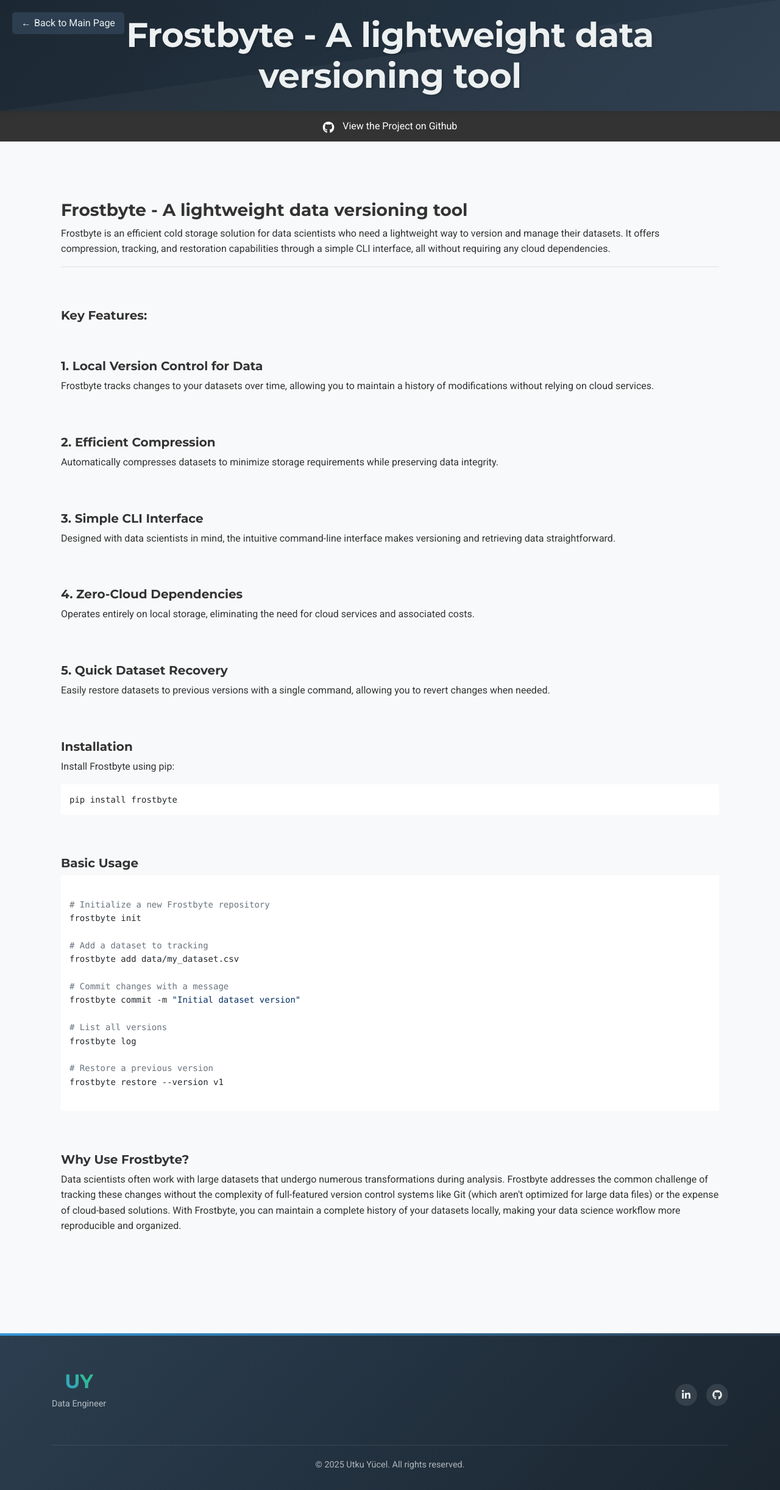
After one commit to utkuyucel/portfolio-project, a Flask app: page /project/frostbyte in a window 1280 px wide. The commit adds this page. Shown: the whole page at 61% size. Run offline with Flask 2, Linux system fonts and the light colour scheme; data that the repository does not hold is empty; some libraries are stand-ins or nearby versions.

Commit message:
Add Frostbyte project details and support for mermaid diagrams
- Introduced Frostbyte project with description, features, and usage instructions in a new template.
- Added Frostbyte logo and card images to static assets.
- Enhanced project layout to support mermaid diagrams for visual representation.

````diff
--- a/portfolio/app.py
+++ b/portfolio/app.py
@@ -9,6 +9,15 @@ app = Flask(__name__)
 
 # Project data structure
 projects = [
+    {
+        "id": "frostbyte",
+        "title": "Frostbyte - A lightweight data versioning tool",
+        "slug": "frostbyte",
+        "description": "Frostbyte: Efficient cold storage for data files with versioning and zero cloud dependencies. Compress, track, and restore datasets through a simple CLI designed for data scientists.",
+        "image": "frostbyte/frostbyte_card.png",
+        "template": "frostbyte.html",
+        "github": "https://github.com/utkuyucel/Frostbyte"
+    },
     {
         "id": "spa",
         "title": "Stock Performance Analyzer",
@@ -101,6 +110,9 @@ def get_github_readme(repo_url):
         owner = parts[github_index + 1]
         repo = parts[github_index + 2].split('.')[0]  # Remove .git if present
 
+        # Calculate base URL for raw content (used for fixing relative image paths)
+        raw_base_url = f"https://raw.githubusercontent.com/{owner}/{repo}/main/"
+
         # Always fetch the repository's README file
         api_url = f"https://api.github.com/repos/{owner}/{repo}/readme"
 
@@ -120,6 +132,24 @@ def get_github_readme(repo_url):
                 return None
 
             decoded_content = base64.b64decode(content).decode('utf-8')
+
+            # Fix relative image paths by replacing them with absolute GitHub URLs
+            # This regex looks for Markdown image syntax with relative paths
+            import re
+            decoded_content = re.sub(
+                r'!\[(.*?)\]\((?!https?://)(.*?)\)',
+                rf'![\1]({raw_base_url}\2)',
+                decoded_content
+            )
+
+            # Process mermaid diagrams - wrap them with special div for client-side rendering
+            # Look for mermaid code blocks and mark them for later processing
+            decoded_content = re.sub(
+                r'```mermaid\n(.*?)```',
+                r'<div class="mermaid">\n\1</div>',
+                decoded_content,
+                flags=re.DOTALL
+            )
 
             # Convert markdown to HTML with extensions for code highlighting
             html_content = Markup(markdown.markdown(
@@ -158,6 +188,38 @@ def exchange_clustering():
 def betting_engine():
     return redirect(url_for("project_detail", slug="betting_engine"))
 
+@app.route("/frostbyte")
+def frostbyte():
+    return redirect(url_for("project_detail", slug="frostbyte"))
+
+@app.route('/mermaid-test')
+def mermaid_test():
+    with open('/home/utku/portfolio-project/mermaid_test.md', 'r') as f:
+        content = f.read()
+
+    # Process mermaid diagrams
+    import re
+    content = re.sub(
+        r'```mermaid\n(.*?)```',
+        r'<div class="mermaid">\n\1</div>',
+        content,
+        flags=re.DOTALL
+    )
+
+    # Convert markdown to HTML
+    html_content = Markup(markdown.markdown(
+        content,
+        extensions=[
+            'markdown.extensions.fenced_code',
+            'markdown.extensions.tables',
+            'markdown.extensions.codehilite',
+            'markdown.extensions.extra'
+        ],
+        output_format='html5'
+    ))
+
+    return render_template('project_layout.html', project={'title': 'Mermaid Test'}, readme_html=html_content)
+
 @app.errorhandler(404)
 def page_not_found(error):
     return render_template('404.html'), 404
--- /dev/null
+++ b/portfolio/templates/frostbyte.html
@@ -0,0 +1,70 @@
+{% extends "project_layout.html" %}
+
+{% block content %}
+    <section class="container my-5">
+        <h3><b>Frostbyte - A lightweight data versioning tool</b></h3>
+        <p>
+            Frostbyte is an efficient cold storage solution for data scientists who need a lightweight way to version and manage their datasets. It offers compression, tracking, and restoration capabilities through a simple CLI interface, all without requiring any cloud dependencies.
+        </p>
+
+        <hr>
+        <br></br>
+        <h5><b>Key Features:</b></h5>
+        <br></br>
+
+        <h5><b>1. Local Version Control for Data</b></h5>
+        <p>Frostbyte tracks changes to your datasets over time, allowing you to maintain a history of modifications without relying on cloud services.</p>
+        <br></br>
+
+        <h5><b>2. Efficient Compression</b></h5>
+        <p>Automatically compresses datasets to minimize storage requirements while preserving data integrity.</p>
+        <br></br>
+
+        <h5><b>3. Simple CLI Interface</b></h5>
+        <p>Designed with data scientists in mind, the intuitive command-line interface makes versioning and retrieving data straightforward.</p>
+        <br></br>
+
+        <h5><b>4. Zero-Cloud Dependencies</b></h5>
+        <p>Operates entirely on local storage, eliminating the need for cloud services and associated costs.</p>
+        <br></br>
+
+        <h5><b>5. Quick Dataset Recovery</b></h5>
+        <p>Easily restore datasets to previous versions with a single command, allowing you to revert changes when needed.</p>
+        <br></br>
+
+        <h5><b>Installation</b></h5>
+        <p>Install Frostbyte using pip:</p>
+        <pre><code class="python">pip install frostbyte</code></pre>
+        <br></br>
+
+        <h5><b>Basic Usage</b></h5>
+        <pre><code class="python">
+# Initialize a new Frostbyte repository
+frostbyte init
+
+# Add a dataset to tracking
+frostbyte add data/my_dataset.csv
+
+# Commit changes with a message
+frostbyte commit -m "Initial dataset version"
+
+# List all versions
+frostbyte log
+
+# Restore a previous version
+frostbyte restore --version v1
+        </code></pre>
+        <br></br>
+
+        <h5><b>Why Use Frostbyte?</b></h5>
+        <p>
+            Data scientists often work with large datasets that undergo numerous transformations during analysis.
+            Frostbyte addresses the common challenge of tracking these changes without the complexity of full-featured
+            version control systems like Git (which aren't optimized for large data files) or the expense of cloud-based
+            solutions. With Frostbyte, you can maintain a complete history of your datasets locally, making your
+            data science workflow more reproducible and organized.
+        </p>
+
+        <br></br>
+    </section>
+{% endblock %}
--- a/portfolio/templates/project_layout.html
+++ b/portfolio/templates/project_layout.html
@@ -25,6 +25,9 @@
     <!-- Syntax highlighting for code blocks -->
     <link rel="stylesheet" href="https://cdnjs.cloudflare.com/ajax/libs/highlight.js/11.8.0/styles/github.min.css">
     <script src="https://cdnjs.cloudflare.com/ajax/libs/highlight.js/11.8.0/highlight.min.js"></script>
+
+    <!-- Mermaid diagram support -->
+    <script src="https://cdn.jsdelivr.net/npm/mermaid@10.6.1/dist/mermaid.min.js"></script>
 
     {% block extra_head %}{% endblock %}
 </head>
@@ -86,6 +89,14 @@
             document.querySelectorAll('pre code').forEach((block) => {
                 hljs.highlightElement(block);
             });
+
+            // Initialize mermaid diagrams
+            mermaid.initialize({
+                startOnLoad: true,
+                theme: 'default',
+                securityLevel: 'loose',
+                flowchart: { useMaxWidth: true }
+            });
         });
     </script>
 
````
Also changed, not shown: portfolio/static/images/frostbyte/frostbyte_card.png (added), portfolio/static/images/frostbyte/logo.png (renamed from portfolio/static/images/frostbyte/frostbyte_logo_small.png).
